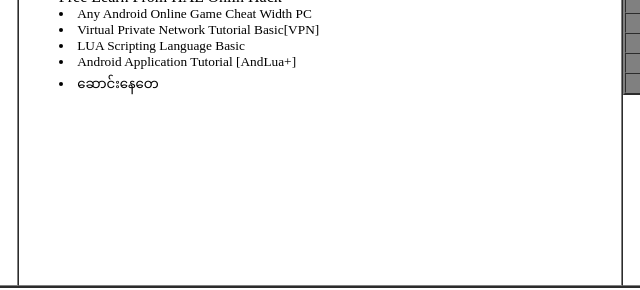
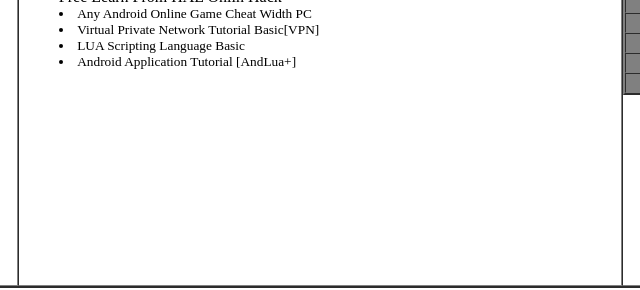
Before and after one commit to HtetAungLinNew/ngamauk, a plain HTML site: page index.html in a window 1280 px wide. Shown: the part 252-542 px from the top of the page, 320-960 px from the left. Drawn offline with Linux system fonts and the light colour scheme.

Commit message:
Update index.html

```diff
--- a/index.html
+++ b/index.html
@@ -56,7 +56,7 @@
 														<li>Virtual Private Network Tutorial Basic[VPN]</li>
 														<li>LUA Scripting Language Basic</li>
 														<li>Android Application Tutorial [AndLua+]</li>
-														<li>ဆောင်းနေတေ</li>
+
 								</small></or>
 							</blockquote>
 							<!--111111111111111111111111111111111111111111 Contant Area End111111111111111111111111111111111111111111-->
```
